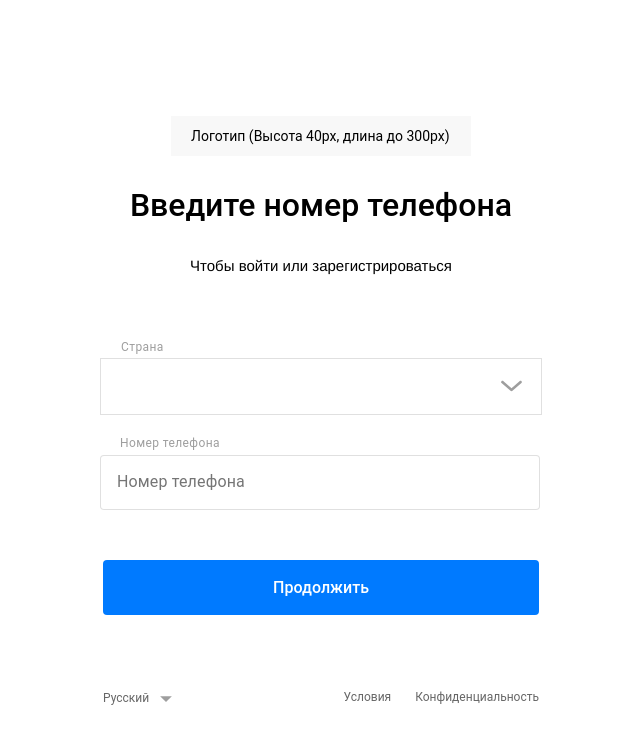
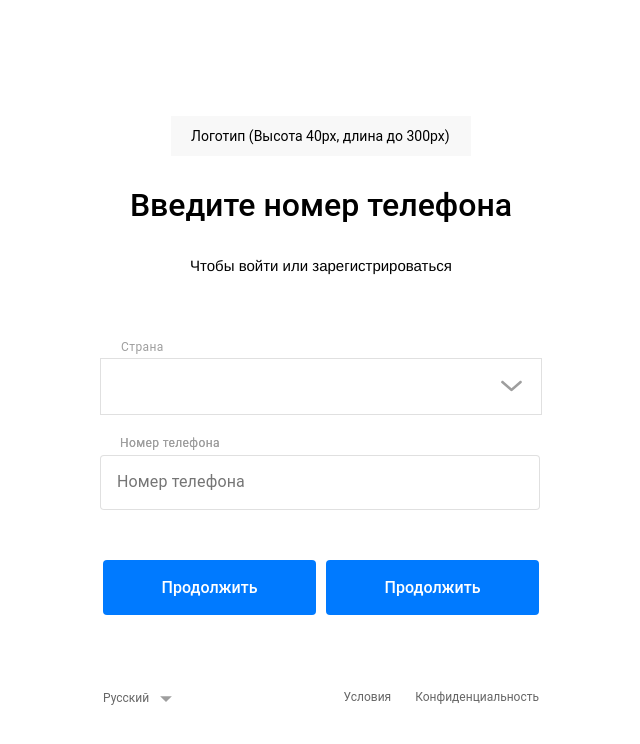
Before and after one commit to loveroftheRussianQueen/arcane_auth, a Vue app: page / in a window 1280 px wide. Shown: the top 744 px of the page, without its empty margins (319-959 px from the left). Built offline with nearby package versions, Linux system fonts and the light colour scheme.

Commit message:
feat: add steps

```diff
--- a/src/components/AuthForm.vue
+++ b/src/components/AuthForm.vue
@@ -23,12 +23,15 @@
               </div>
               <div class="number">
                 <label>Номер телефона</label>
+                <label>Номер телефона</label>
+                <input type="text" placeholder="Введите код" v-model="code" v-if="step == 'send'"/>
                 <input :class="{invalid: !isValidPhoneNumber}" type="text" placeholder="Номер телефона" v-model="phone"  @keyup="validatePhoneNumber"/>
                 <div class="validation" v-if="!isValidPhoneNumber">Неверный формат номера</div>
               </div>
             </div>
           </div>
           <div class="container__main__button">
+            <button @click.prevent="createSession">Продолжить</button>
             <button @click.prevent="createSession">Продолжить</button>
           </div>
         </div>
@@ -51,7 +54,6 @@
 
 <script setup>
 import { ref, onUpdated, onMounted } from 'vue'
-import { ModelSelect } from 'vue-search-select';
 import axios from 'axios';
 import codes from '../api/data/phone_codes.json';
 
@@ -60,6 +62,8 @@ const lang = ref('Русский');
 const phone = ref('');
 let isValidPhoneNumber = ref(true);
 const step = ref('');
+const session_id = ref('');
+const options = ref(['list', 'of', 'options']);
 
 onMounted(() =>{
   console.log(codes);
@@ -80,13 +84,20 @@ const createSession = async() =>{
   if(isValidPhoneNumber.value == true){
     phone.value = phone.value.replaceAll('+', '');
     const response = await axios.get(`https://api.dev.kod.mobi/api/v1/message/create?phone=${phone.value}&type=sms&lang=ru&x-api-key=${key}`);
-    console.log(response.data);
+    session_id.value = response.data.data.session_id;
+    step.value = 'create';
+    console.log(session_id.value);
   }else{
     console.log('Invalid phone number');
     console.log(isValidPhoneNumber.value);
   }
 }
 
+const sendCode = async() =>{
+  if(session_id.value){
+    const response = axios.get(`https://api.dev.kod.mobi/api/v1/message/send?session_id=&type=sms&x-api-key=${key}`)
+  }
+}
 onUpdated(() =>{
   console.log(isValidPhoneNumber.value);
 })
```
